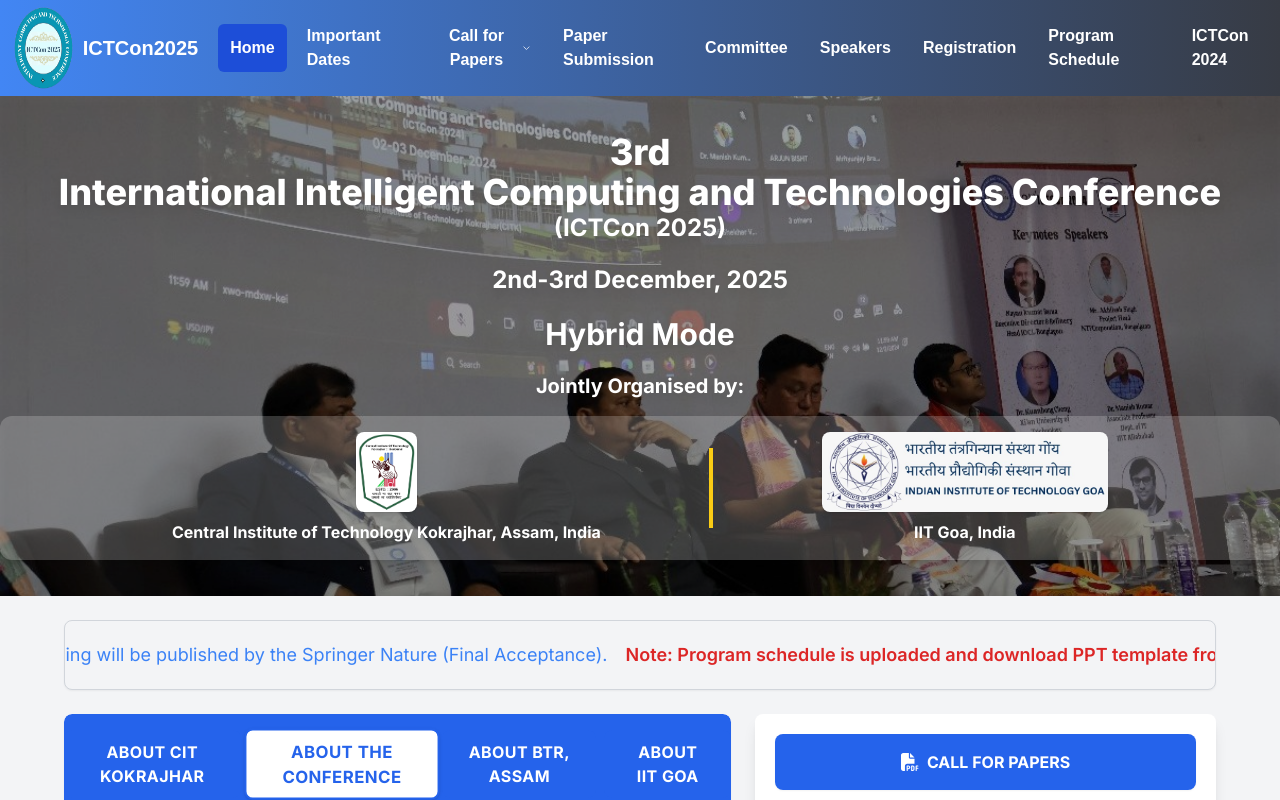
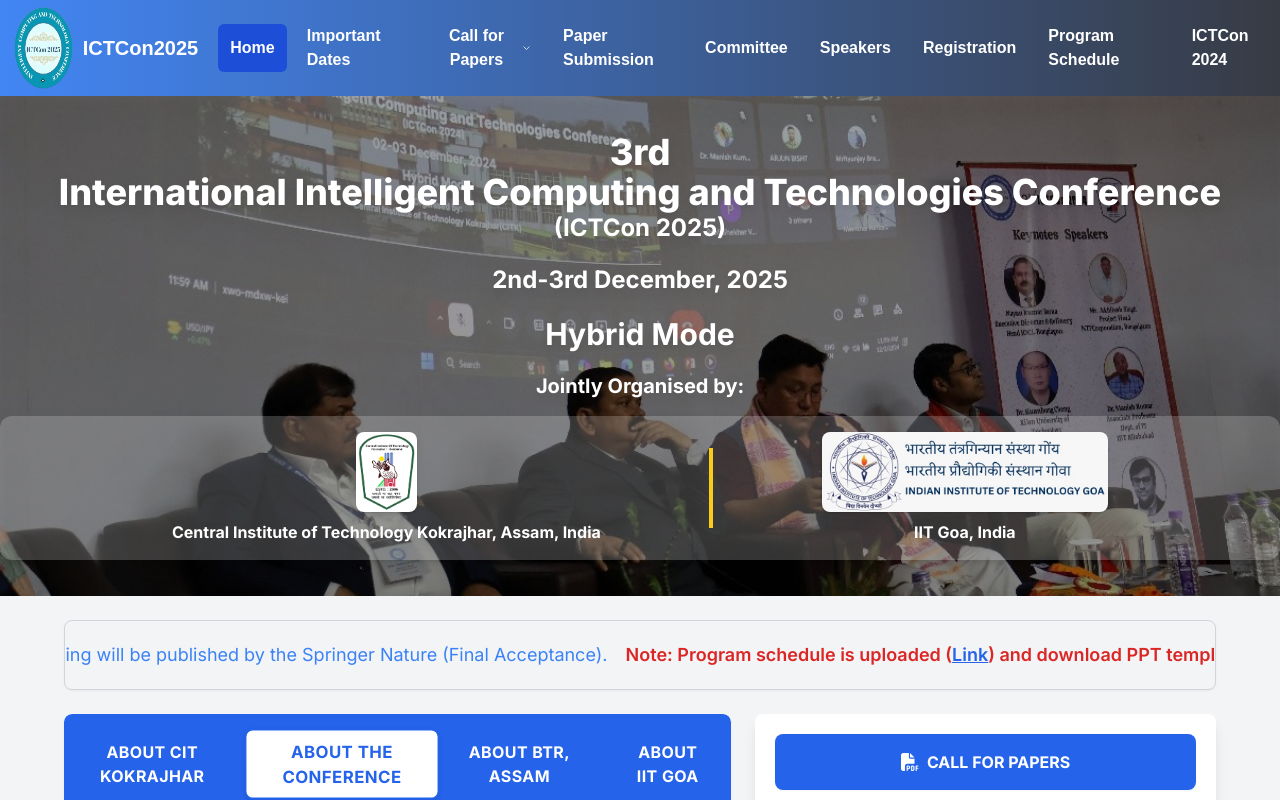
Before and after one commit to ictcon-cit/ictcon_2026, a Next.js app: page / in a window 1280 px wide. Shown: the top 800 px of the page. Built offline with nearby package versions, Linux system fonts and the light colour scheme.

Commit message:
uPDATED LINK

```diff
--- a/src/components/horizontalscroll.tsx
+++ b/src/components/horizontalscroll.tsx
@@ -6,7 +6,27 @@
       <span className="font-bold ">Proceedings By:</span> Conference Proceeding
       will be published by the Springer Nature (Final Acceptance).
       &nbsp;
-      <span className="ml-2 font-semibold text-red-600">Note: Program schedule is uploaded and download PPT template from Registration.</span>
+      <span className="ml-2 font-semibold text-red-600">
+  Note: Program schedule is uploaded (
+  <a
+    href="/ICTCon_2025_Schedule.pdf"
+    target="_blank"
+    rel="noopener noreferrer"
+    className="underline text-blue-600 hover:text-blue-800 "
+  >
+    Link
+  </a>
+  ) and download PPT template from Registration (
+  <a
+    href="/PID_xx_ICTCon_2025.pptx"
+    target="_blank"
+    rel="noopener noreferrer"
+    className="underline text-blue-600 hover:text-blue-800"
+  >
+    Link
+  </a>
+  ).
+</span>
 
       {/* <span className="font-bold text-red-500">
         [
```
